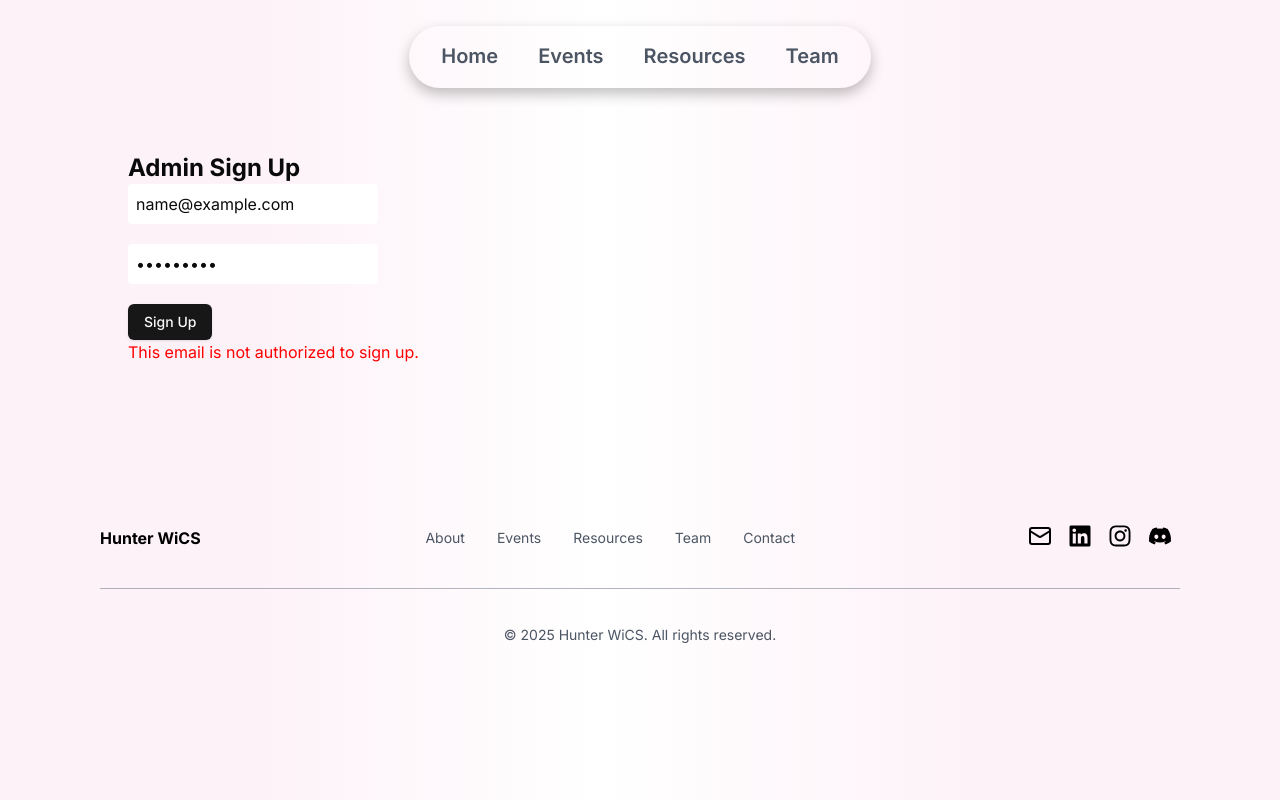
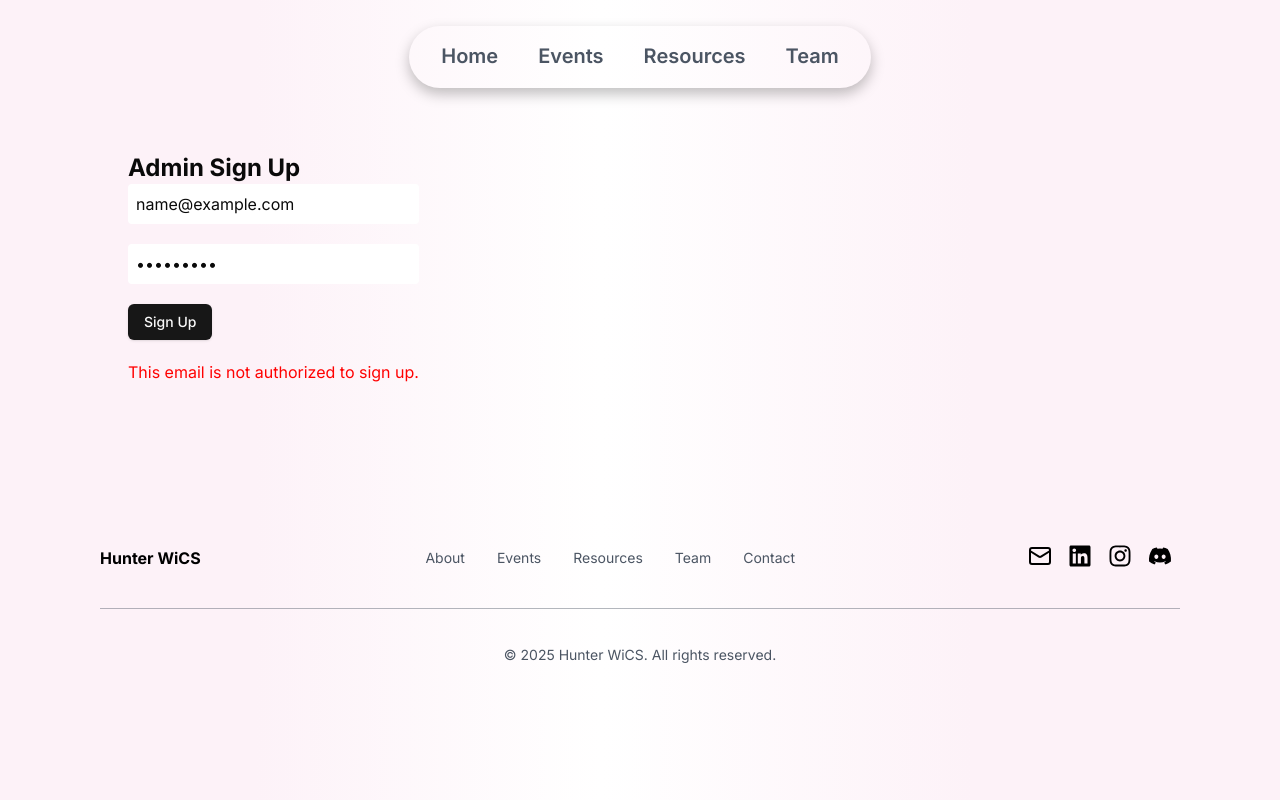
Before and after one commit to ynaloisp/wics-website, a Next.js app: page /signup in a window 1280 px wide. Both pictures are taken after typing "name@example.com", "Sample123" into the empty fields and a click on the button "Sign Up". Built offline with nearby package versions, Linux system fonts and the light colour scheme; no server answers; the database is empty.

Commit message:
Refactor: Split sign up page into smaller files

```diff
--- /dev/null
+++ b/src/app/(root)/signup/SignUpForm.tsx
@@ -0,0 +1,45 @@
+import React from "react";
+import { Button } from "@/components/ui/button";
+
+interface SignUpFormProps {
+  email: string;
+  password: string;
+  setEmail: (email: string) => void;
+  setPassword: (password: string) => void;
+  handleSignUp: (e: React.FormEvent<HTMLFormElement>) => void;
+  error: string;
+}
+
+const SignUpForm: React.FC<SignUpFormProps> = ({
+  email,
+  password,
+  setEmail,
+  setPassword,
+  handleSignUp,
+  error,
+}) => (
+  <form onSubmit={handleSignUp} className="flex flex-col space-y-5 w-fit">
+    <input
+      type="email"
+      placeholder="Email"
+      value={email}
+      onChange={(e) => setEmail(e.target.value)}
+      required
+      className="p-2 rounded-sm"
+    />
+    <input
+      type="password"
+      placeholder="Password"
+      value={password}
+      onChange={(e) => setPassword(e.target.value)}
+      required
+      className="p-2 rounded-sm"
+    />
+    <Button type="submit" className="w-fit">
+      Sign Up
+    </Button>
+    {error && <p style={{ color: "red" }}>{error}</p>}
+  </form>
+);
+
+export default SignUpForm;
--- a/src/app/(root)/signup/page.tsx
+++ b/src/app/(root)/signup/page.tsx
@@ -5,9 +5,9 @@ import {
   createUserWithEmailAndPassword,
   sendEmailVerification,
 } from "firebase/auth";
-import { getFirestore, collection, getDocs } from "firebase/firestore";
+import { collection, getDocs } from "firebase/firestore";
 import { db } from "../../../firebase.js";
-import { Button } from "@/components/ui/button";
+import SignUpForm from "./SignUpForm";
 
 export default function Login() {
   const [email, setEmail] = useState("");
@@ -23,26 +23,20 @@ export default function Login() {
       const isWhitelisted = snapshot.docs.some(
         (doc) => doc.data().email.toLowerCase() === email.toLowerCase()
       );
-
       if (!isWhitelisted) {
         setError("This email is not authorized to sign up.");
         return;
       }
-
-      const userCredential = await createUserWithEmailAndPassword(
+      const userCredentials = await createUserWithEmailAndPassword(
         auth,
         email,
         password
-      ).then(async (userCredentials) => {
-        const user = userCredentials.user;
-        await sendEmailVerification(user);
-        alert("Go to your email and verify your account.")
-      });
-
+      );
+      await sendEmailVerification(userCredentials.user);
+      alert("Go to your email and verify your account.");
       setEmail("");
       setPassword("");
     } catch (err: any) {
-      console.error(err);
       setError(err.message || "Something went wrong.");
     }
   };
@@ -50,28 +44,14 @@ export default function Login() {
   return (
     <div className="font-inter ml-[10%] mr-[10%] mt-[5%] mb-[10%]">
       <h2 className="font-bold text-2xl">Admin Sign Up</h2>
-      <form onSubmit={handleSignUp} className="flex flex-col space-y-5 w-fit">
-        <input
-          type="email"
-          placeholder="Email"
-          value={email}
-          onChange={(e) => setEmail(e.target.value)}
-          required
-          className="p-2 rounded-sm"
-        />
-        <input
-          type="password"
-          placeholder="Password"
-          value={password}
-          onChange={(e) => setPassword(e.target.value)}
-          required
-          className="p-2 rounded-sm"
-        />
-        <Button type="submit" className="w-fit">
-          Sign Up
-        </Button>
-      </form>
-      {error && <p style={{ color: "red" }}>{error}</p>}
+      <SignUpForm
+        email={email}
+        password={password}
+        setEmail={setEmail}
+        setPassword={setPassword}
+        handleSignUp={handleSignUp}
+        error={error}
+      />
     </div>
   );
 }
```
